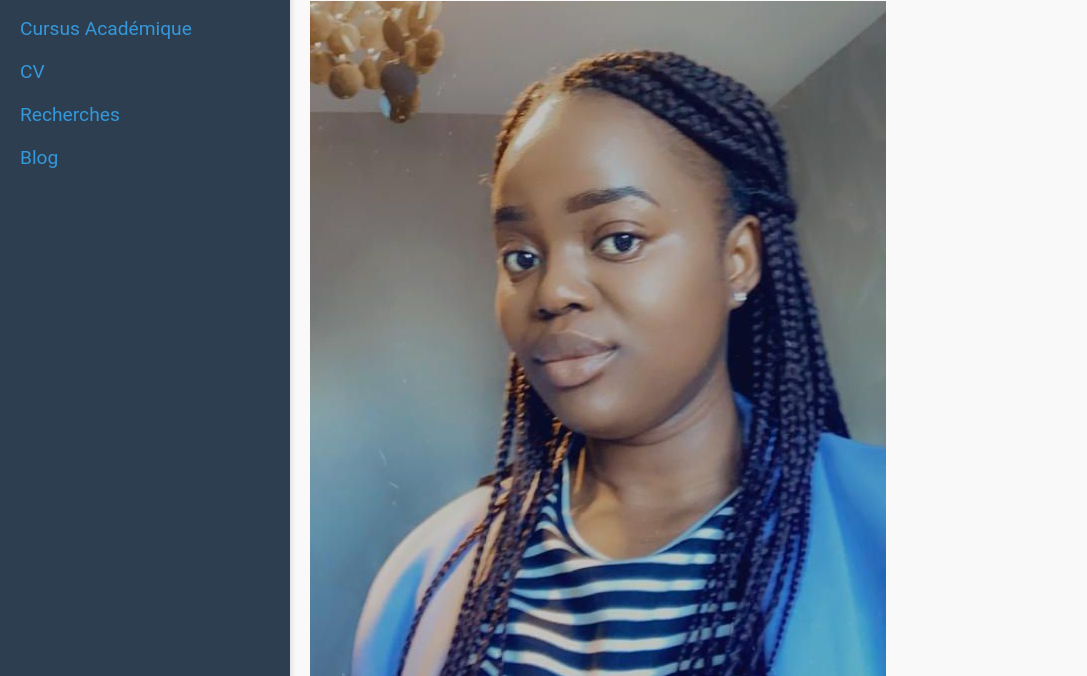
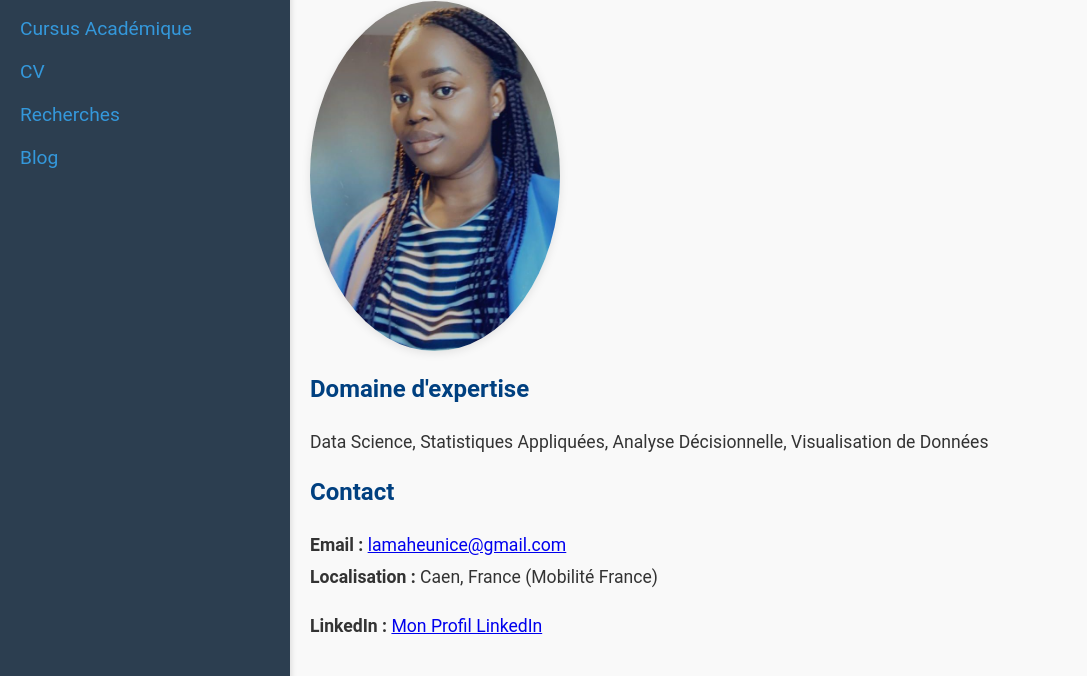
Before and after one commit to eunicelamah/MaPagePro, a plain HTML site: page index.html in a window 1280 px wide. Shown: the part 124-800 px from the top of the page, without its empty margins (0-1087 px from the left). Drawn offline with Linux system fonts and the light colour scheme.

Commit message:
Update style.css

```diff
--- a/style.css
+++ b/style.css
@@ -1,4 +1,3 @@
-
 /* Style global */
 body {
     font-family: 'Roboto', sans-serif;
@@ -6,12 +5,12 @@ body {
     padding: 0;
     display: flex;
     min-height: 100vh;
-    background-color: #f9f9f9; /* Couleur de fond pour un look plus propre */
+    background-color: #f9f9f9;
 }
 
 /* Menu latéral */
 .sidebar {
-    background-color: #2c3e50; /* Couleur sombre pour le menu */
+    background-color: #2c3e50;
     color: white;
     padding: 20px;
     width: 250px;
@@ -24,7 +23,7 @@ body {
     color: white;
     text-align: center;
     margin-bottom: 30px;
-    font-size: 1.5rem; /* Réduction de la taille pour éviter le texte trop grand */
+    font-size: 1.5rem;
 }
 
 .sidebar nav ul {
@@ -49,7 +48,7 @@ body {
 
 /* Contenu principal */
 .main-content {
-    margin-left: 270px; /* Ajuste pour laisser de l'espace au menu */
+    margin-left: 270px;
     padding: 40px;
     flex: 1;
 }
@@ -57,7 +56,7 @@ body {
 /* Style pour l'introduction */
 .intro-section h1 {
     font-size: 2rem;
-    color: #2c3e50; /* Titre avec un peu plus de contraste */
+    color: #2c3e50;
     margin-bottom: 20px;
     text-align: left;
 }
@@ -75,6 +74,16 @@ body {
     color: #004080;
 }
 
+/* Style pour la photo en ovale */
+.profile-photo img {
+    width: 250px;
+    height: 350px;
+    border-radius: 50%;  /* Crée la forme ovale */
+    object-fit: cover;   /* Ajuste l'image dans le cadre */
+    box-shadow: 0 2px 10px rgba(0, 0, 0, 0.1);
+    margin-right: 20px;
+}
+
 /* Adaptation mobile */
 @media (max-width: 768px) {
     .main-content {
```
